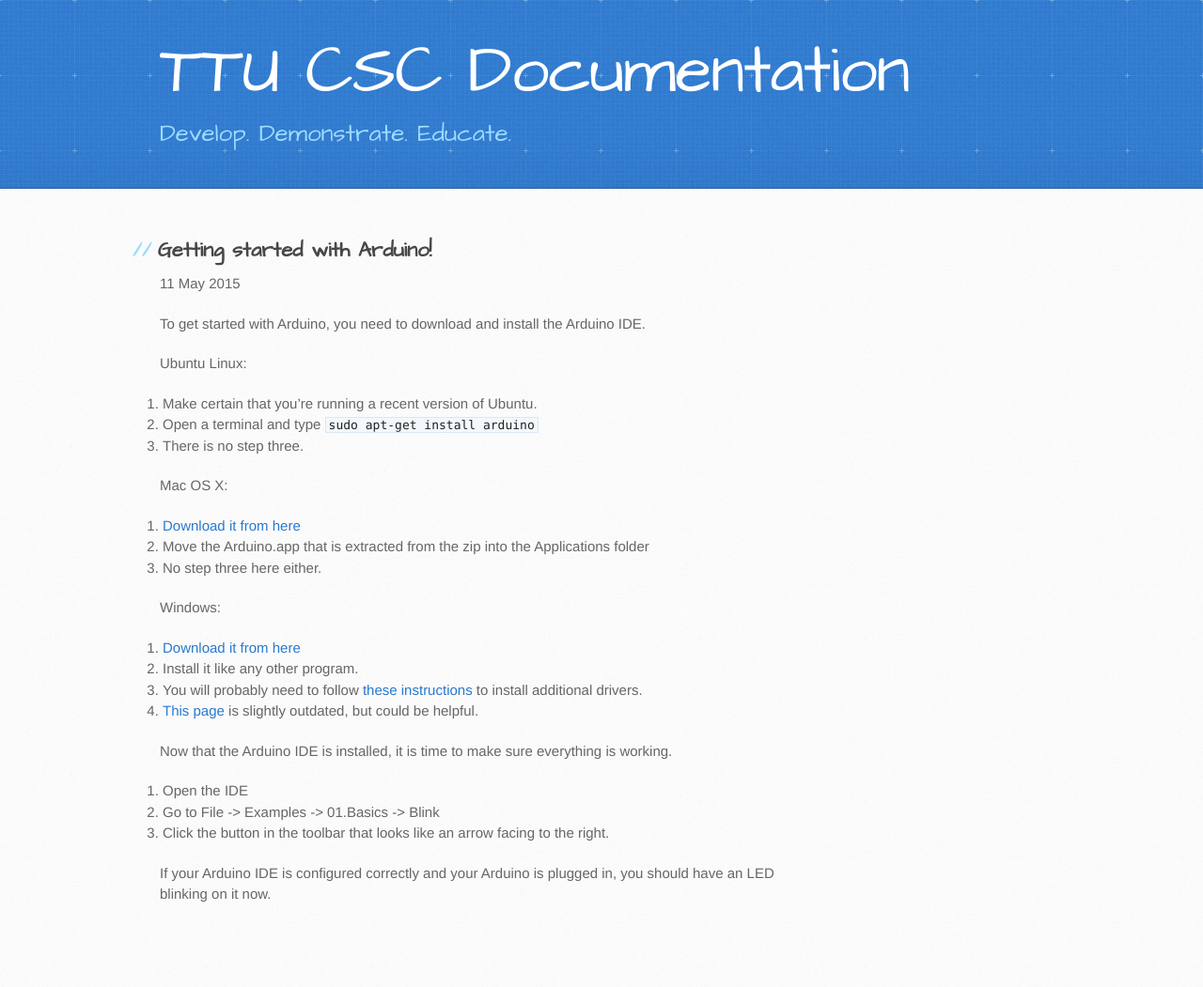
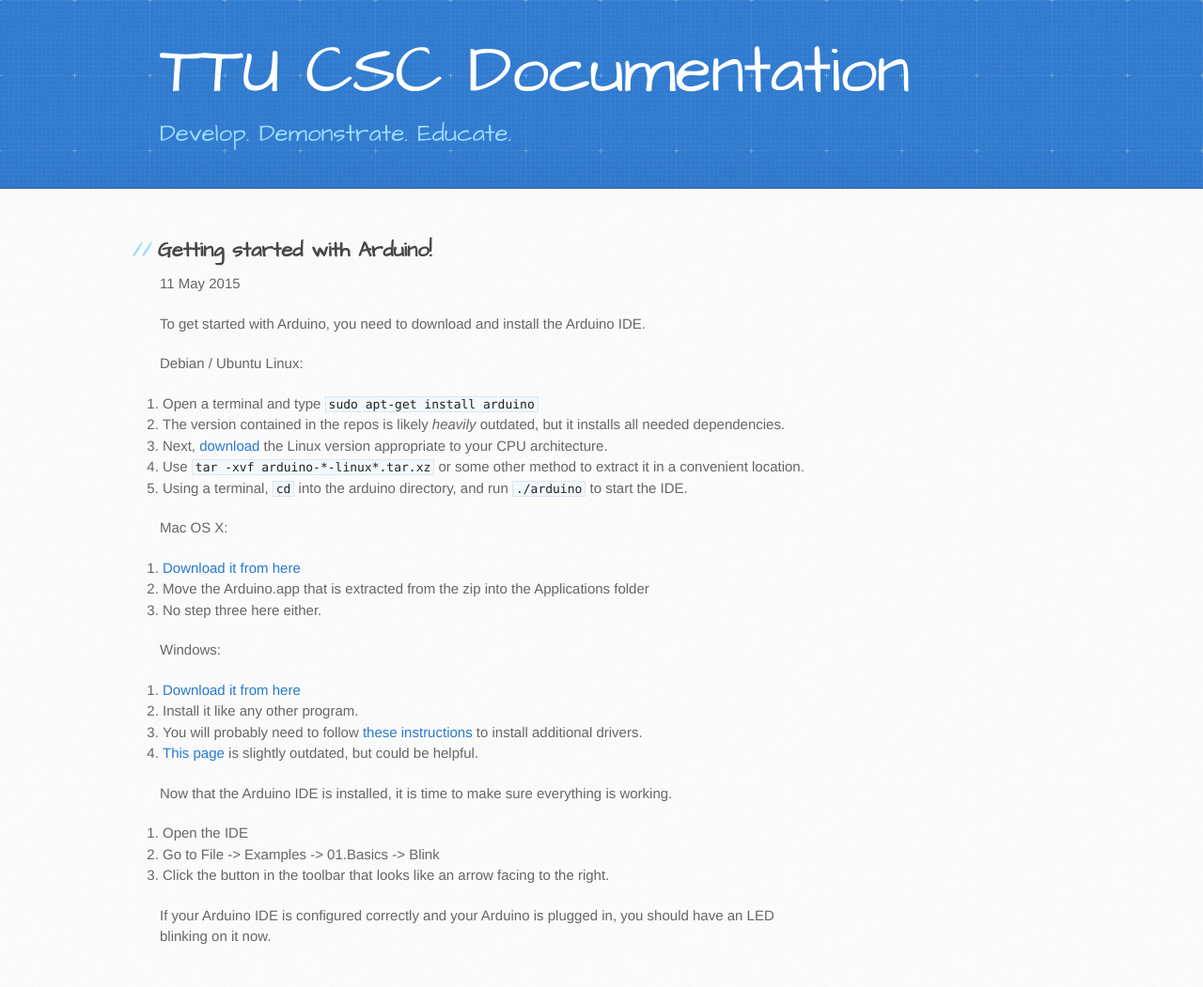
Before and after one commit to TTU-CSC/ttu-csc.github.com, a Jekyll site: the page built from _posts/2015-05-11-getting-started.markdown, in a window 1280 px wide. Shown: the whole page at 94% size. Built offline with Jekyll 4.4.1, drawn with Linux system fonts in a browser that asks for light colours; before the commit the page ends 1006 px from its top, so only the background shows below that.

Commit message:
Update 2015-05-11-getting-started.markdown

```diff
--- a/_posts/2015-05-11-getting-started.markdown
+++ b/_posts/2015-05-11-getting-started.markdown
@@ -7,11 +7,13 @@
 
 To get started with Arduino, you need to download and install the Arduino IDE.
 
-Ubuntu Linux:
+Debian / Ubuntu Linux:
 
-1. Make certain that you're running a recent version of Ubuntu.
-2. Open a terminal and type `sudo apt-get install arduino`
-3. There is no step three.
+1. Open a terminal and type `sudo apt-get install arduino`
+  1. The version contained in the repos is likely *heavily* outdated, but it installs all needed dependencies.
+2. Next, [download][ArduinoIDE] the Linux version appropriate to your CPU architecture.
+3. Use `tar -xvf arduino-*-linux*.tar.xz` or some other method to extract it in a convenient location.
+4. Using a terminal, `cd` into the arduino directory, and run `./arduino` to start the IDE.
 
 Mac OS X:
 
```
